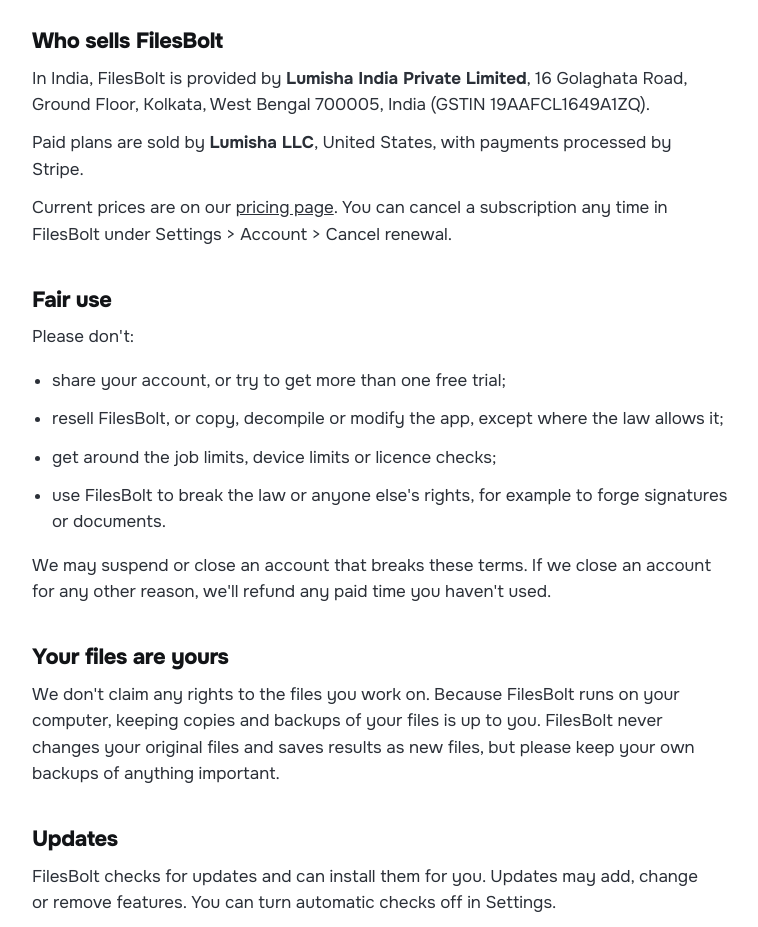
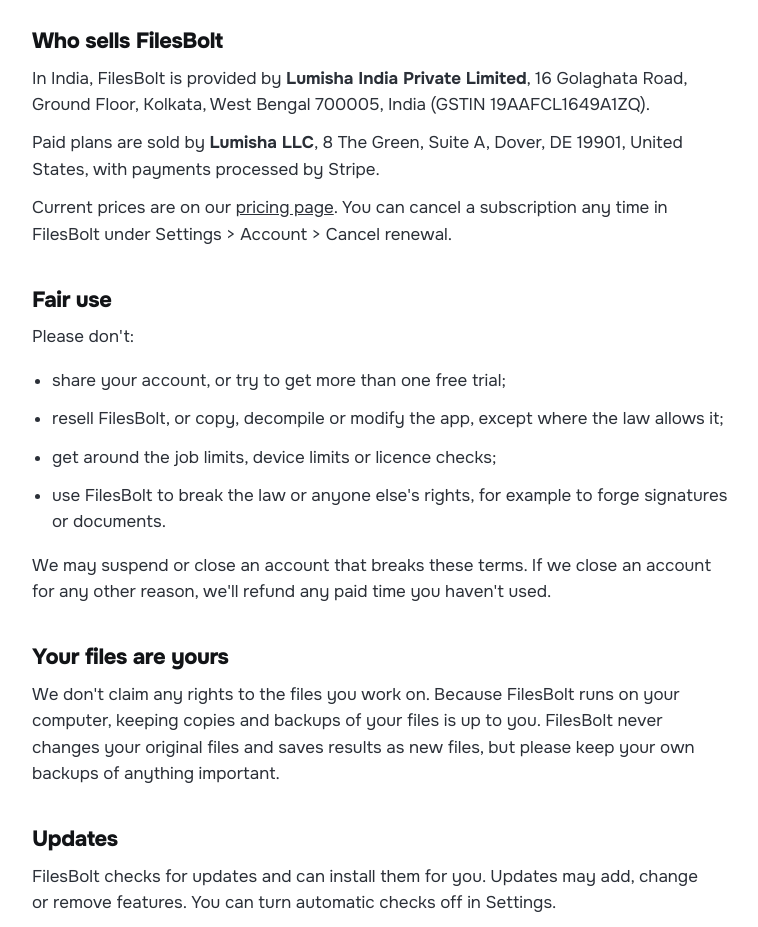
Before and after one commit to harshil-bansal/filesbolt-site, a plain HTML site: page terms.html in a window 1280 px wide. Shown: the part 1420-2347 px from the top of the page, without its empty margins (228-986 px from the left). Drawn offline with Linux system fonts and the light colour scheme.

Commit message:
Lumisha LLC address on Terms and Contact
Co-Authored-By: Claude Opus 5.5 <noreply@anthropic.com>
Claude-Session: https://claude.ai/code/session_01EBmYcRh5gMKsr6wtV9GQKY

```diff
--- a/terms.html
+++ b/terms.html
@@ -55,7 +55,7 @@
 
     <h2>Who sells FilesBolt</h2>
     <p>In India, FilesBolt is provided by <strong>Lumisha India Private Limited</strong>, 16 Golaghata Road, Ground Floor, Kolkata, West Bengal 700005, India (GSTIN 19AAFCL1649A1ZQ). </p>
-    <p>Paid plans are sold by <strong>Lumisha LLC</strong>, United States, with payments processed by Stripe.</p>
+    <p>Paid plans are sold by <strong>Lumisha LLC</strong>, 8 The Green, Suite A, Dover, DE 19901, United States, with payments processed by Stripe.</p>
     <p>Current prices are on our <a href="/pricing/">pricing page</a>. You can cancel a subscription any time in FilesBolt under Settings &gt; Account &gt; Cancel renewal.</p>
 
     <h2>Fair use</h2>
```
Also changed, not shown: contact/index.html (+1 -1 lines).
